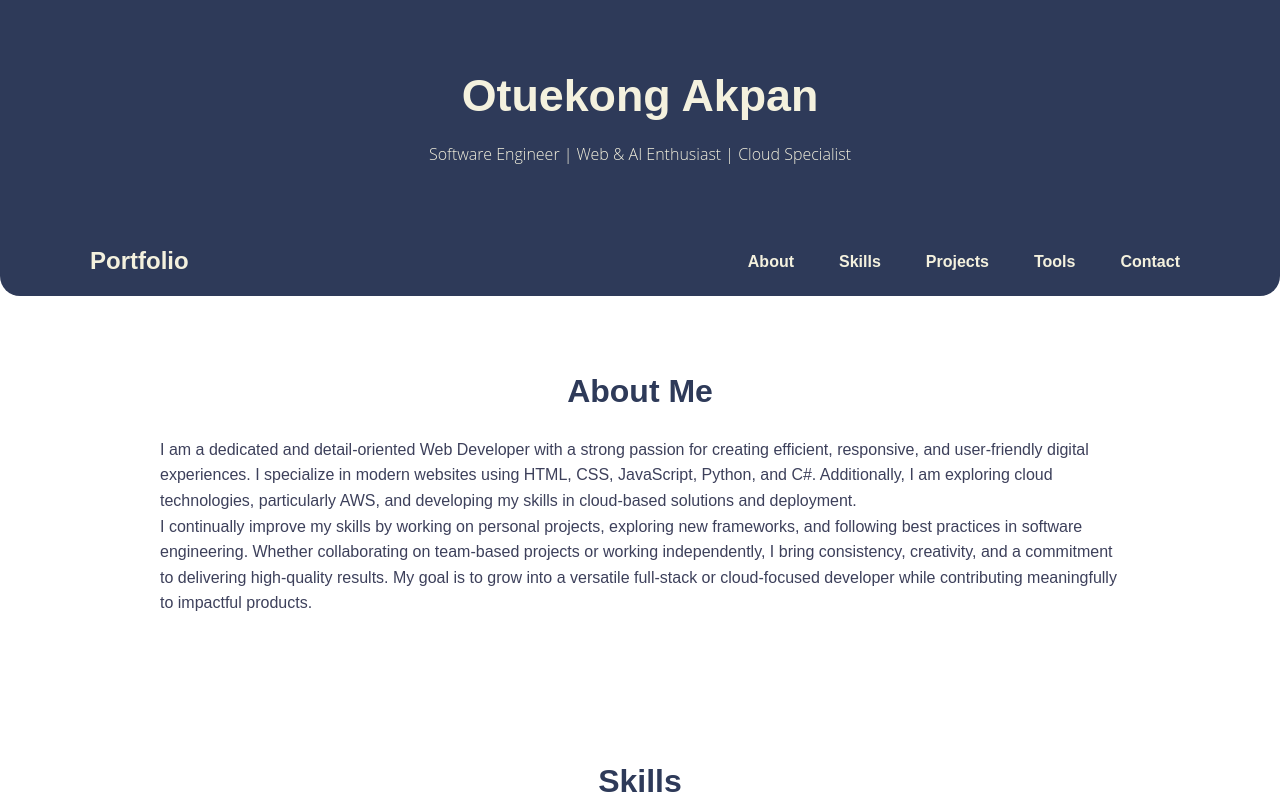
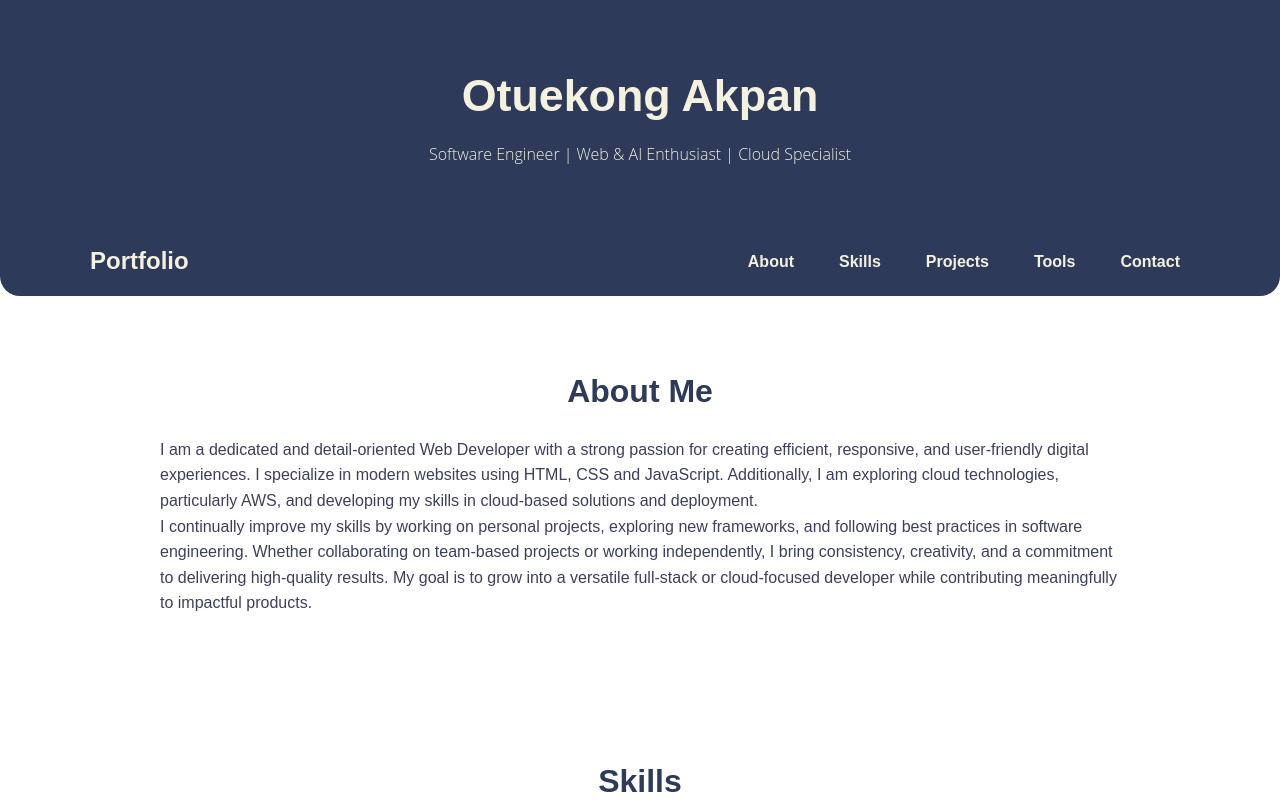
Before and after one commit to otuekongakpan/My-Portfolio, a plain HTML site: page index.html in a window 1280 px wide. Shown: the top 810 px of the page. Drawn offline with Linux system fonts and the light colour scheme.

Commit message:
version 1

```diff
--- a/index.html
+++ b/index.html
@@ -60,7 +60,7 @@
 
   <section class="section" id="about">
     <h2>About Me</h2>
-    <p>I am a dedicated and detail-oriented Web Developer with a strong passion for creating efficient, responsive, and user-friendly digital experiences. I specialize in modern websites using HTML, CSS, JavaScript, Python, and C#. Additionally, I am exploring cloud technologies, particularly AWS, and developing my skills in cloud-based solutions and deployment.</p>
+    <p>I am a dedicated and detail-oriented Web Developer with a strong passion for creating efficient, responsive, and user-friendly digital experiences. I specialize in modern websites using HTML, CSS and JavaScript. Additionally, I am exploring cloud technologies, particularly AWS, and developing my skills in cloud-based solutions and deployment.</p>
     <p>I continually improve my skills by working on personal projects, exploring new frameworks, and following best practices in software engineering. Whether collaborating on team-based projects or working independently, I bring consistency, creativity, and a commitment to delivering high-quality results. My goal is to grow into a versatile full-stack or cloud-focused developer while contributing meaningfully to impactful products.</p>
   </section>
 
```
